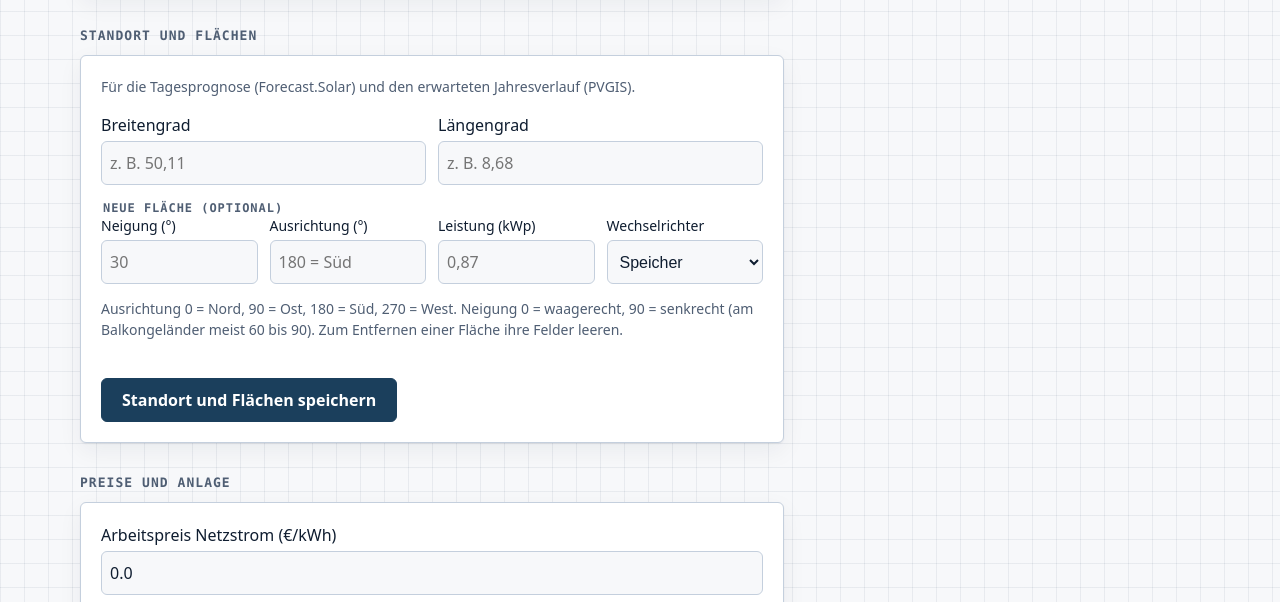
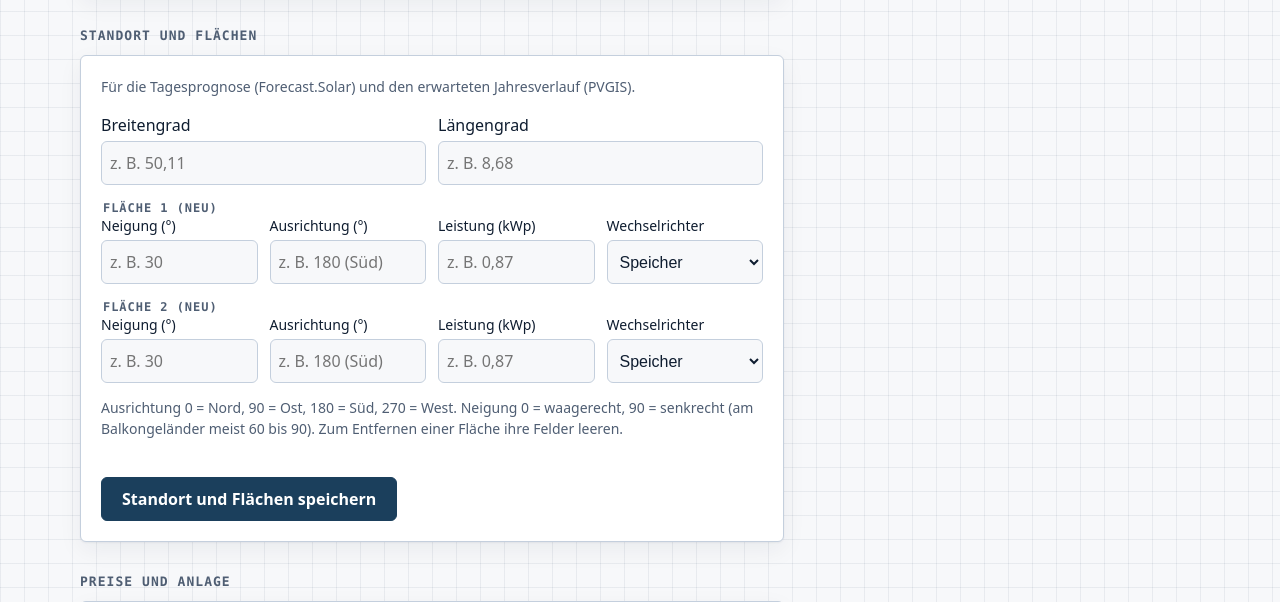
Before and after one commit to balkonaut/balkonaut, a FastAPI app: page /einstellungen in a window 1280 px wide. Shown: the part 469-1071 px from the top of the page. Run offline with FastAPI, Linux system fonts and the light colour scheme.

Commit message:
Einstellungen: Flächen-Fehler nennen das Feld, Eingaben bleiben stehen
Bei einem Fehler zeigt die Seite die Eingaben statt des gespeicherten Stands und listet je
Feld, was nicht passt (z. B. Fläche 2, Ausrichtung: 0 bis 360, oder fehlender Standort). Ohne
gespeicherte Flächen gibt es zwei leere Zeilen, Zahlen dürfen ° und Leerzeichen enthalten,
Platzhalter klar als Beispiel gekennzeichnet.

Refs #72

```diff
--- a/app/main.py
+++ b/app/main.py
@@ -33,7 +33,7 @@ templates.env.filters.update(
     de=de,
     abs_de=lambda v, d=1: de(abs(v) if isinstance(v, (int, float)) else None, d),
     pct=lambda v: "–" if v is None else de(v * 100, 0) + " %",
-    komma=lambda v: f"{v:g}".replace(".", ","),  # Eingabefelder: 50,1 statt 50.1, ohne überflüssige Nullen
+    komma=lambda v: v if isinstance(v, str) else f"{v:g}".replace(".", ","),  # Eingabefelder: 50,1 statt 50.1
     ago=lambda s: f"{s} s" if s < 120 else f"{s // 60} min" if s < 7200 else f"{s // 3600} h",
 )
 # Adresse, unter der die Integration das Add-on erreicht (Hostname des Add-on-Containers im HA-Netz)
@@ -323,28 +323,39 @@ async def save_devices(request, cfg, form):
 
 
 async def save_planes(request, cfg, form):
-    """Standort und Flächen; leere Zeilen fallen weg, so lässt sich eine Fläche auch entfernen."""
-    num = lambda text: float(text.replace(",", "."))
-    try:
-        lat, lon = (form.get(k, [""])[0].strip() for k in ("lat", "lon"))
-        location = {"lat": num(lat), "lon": num(lon)} if lat or lon else None
-        if location and not (-90 <= location["lat"] <= 90 and -180 <= location["lon"] <= 180):
-            raise ValueError
-        planes = []
-        for dec, az, kwp, inv in zip(form.get("declination", []), form.get("azimuth", []), form.get("kwp", []),
-                                     form.get("inverter", [])):
-            if dec.strip() or az.strip() or kwp.strip():
-                plane = {"declination": num(dec), "azimuth": num(az), "kwp": num(kwp), "inverter": inv}
-                if not (0 <= plane["declination"] <= 90 and 0 <= plane["azimuth"] <= 360 and 0 < plane["kwp"] <= 100
-                        and inv in ("storage", "extra")):
-                    raise ValueError
-                planes.append(plane)
-        if planes and not location:
-            raise ValueError
-    except ValueError:
-        return await settings_page(request, cfg, 400, planes_error=(
-            "Bitte Breite (-90 bis 90) und Länge (-180 bis 180) angeben, je Fläche Neigung 0 bis 90, "
-            "Ausrichtung 0 bis 360 und kWp über 0."))
+    """Standort und Flächen; leere Zeilen fallen weg, so lässt sich eine Fläche auch entfernen. Bei Fehlern bleiben
+    die Eingaben stehen und die Meldung nennt das Feld."""
+    def num(text, low, high, what):
+        try:
+            value = float(text.replace("°", "").replace(",", ".").strip())
+        except ValueError:
+            raise ValueError(f"{what}: bitte eine Zahl eingeben") from None
+        if not low <= value <= high:
+            raise ValueError(f"{what}: {de(low, 0)} bis {de(high, 0)}")
+        return value
+    lat, lon = (form.get(k, [""])[0].strip() for k in ("lat", "lon"))
+    rows = [{"declination": d, "azimuth": a, "kwp": k, "inverter": i} for d, a, k, i in zip(
+        form.get("declination", []), form.get("azimuth", []), form.get("kwp", []), form.get("inverter", []))
+        if d.strip() or a.strip() or k.strip()]
+    errors, location, planes = [], None, []
+    if lat or lon:
+        try:
+            location = {"lat": num(lat, -90, 90, "Breitengrad"), "lon": num(lon, -180, 180, "Längengrad")}
+        except ValueError as e:
+            errors.append(str(e))
+    for n, row in enumerate(rows, 1):
+        try:
+            planes.append({"declination": num(row["declination"], 0, 90, f"Fläche {n}, Neigung"),
+                           "azimuth": num(row["azimuth"], 0, 360, f"Fläche {n}, Ausrichtung"),
+                           "kwp": num(row["kwp"], 0.01, 100, f"Fläche {n}, Leistung"),
+                           "inverter": "extra" if row["inverter"] == "extra" else "storage"})
+        except ValueError as e:
+            errors.append(str(e))
+    if rows and not (lat or lon):
+        errors.append("Für die Flächen fehlt der Standort: Breiten- und Längengrad eintragen")
+    if errors:
+        return await settings_page(request, cfg, 400, planes_error=errors,
+                                   entered={"location": {"lat": lat, "lon": lon}, "planes": rows})
     for key, value in (("location", location), ("planes", planes)):
         if value:
             cfg[key] = value
--- a/app/templates/settings.html
+++ b/app/templates/settings.html
@@ -76,17 +76,19 @@
 <h2 id="flaechen">Standort und Flächen</h2>
 <form method="post" action="einstellungen" class="card"><input type="hidden" name="bereich" value="flaechen">
   <p class="intro">Für die Tagesprognose (Forecast.Solar) und den erwarteten Jahresverlauf (PVGIS).</p>
-  {% if planes_error %}<p class="field-error" role="alert">{{ planes_error }}</p>{% endif %}
+  {% set src = entered or cfg %}
+  {% if planes_error %}<div class="field-error" role="alert"><p style="margin:0">Nicht gespeichert, bitte korrigieren:</p>
+    <ul style="margin:.25rem 0 0">{% for e in planes_error %}<li>{{ e }}</li>{% endfor %}</ul></div>{% endif %}
   <div class="pair">
-    <div><label for="lat">Breitengrad</label><input id="lat" name="lat" inputmode="decimal" value="{{ cfg.location.lat|komma if cfg.location else '' }}" placeholder="z. B. 50,11"></div>
-    <div><label for="lon">Längengrad</label><input id="lon" name="lon" inputmode="decimal" value="{{ cfg.location.lon|komma if cfg.location else '' }}" placeholder="z. B. 8,68"></div>
+    <div><label for="lat">Breitengrad</label><input id="lat" name="lat" inputmode="decimal" value="{{ src.location.lat|komma if src.location else '' }}" placeholder="z. B. 50,11"></div>
+    <div><label for="lon">Längengrad</label><input id="lon" name="lon" inputmode="decimal" value="{{ src.location.lon|komma if src.location else '' }}" placeholder="z. B. 8,68"></div>
   </div>
-  {% for p in (cfg.planes or []) + [{}] %}
+  {% for p in (src.planes or []) + [{}] * (1 if src.planes else 2) %}
   <fieldset class="planes">
-    <legend class="eyebrow">{{ "Neue Fläche (optional)" if not p else "Fläche " ~ loop.index }}</legend>
-    <div><label for="dec{{ loop.index }}">Neigung (°)</label><input id="dec{{ loop.index }}" name="declination" inputmode="decimal" value="{{ p.declination|komma if p else '' }}" placeholder="30"></div>
-    <div><label for="az{{ loop.index }}">Ausrichtung (°)</label><input id="az{{ loop.index }}" name="azimuth" inputmode="decimal" value="{{ p.azimuth|komma if p else '' }}" placeholder="180 = Süd"></div>
-    <div><label for="kwp{{ loop.index }}">Leistung (kWp)</label><input id="kwp{{ loop.index }}" name="kwp" inputmode="decimal" value="{{ p.kwp|komma if p else '' }}" placeholder="0,87"></div>
+    <legend class="eyebrow">{{ "Fläche " ~ loop.index ~ (" (neu)" if not p else "") }}</legend>
+    <div><label for="dec{{ loop.index }}">Neigung (°)</label><input id="dec{{ loop.index }}" name="declination" inputmode="decimal" value="{{ p.declination|komma if p else '' }}" placeholder="z. B. 30"></div>
+    <div><label for="az{{ loop.index }}">Ausrichtung (°)</label><input id="az{{ loop.index }}" name="azimuth" inputmode="decimal" value="{{ p.azimuth|komma if p else '' }}" placeholder="z. B. 180 (Süd)"></div>
+    <div><label for="kwp{{ loop.index }}">Leistung (kWp)</label><input id="kwp{{ loop.index }}" name="kwp" inputmode="decimal" value="{{ p.kwp|komma if p else '' }}" placeholder="z. B. 0,87"></div>
     <div><label for="inv{{ loop.index }}">Wechselrichter</label><select id="inv{{ loop.index }}" name="inverter">
       <option value="storage"{% if p.inverter != "extra" %} selected{% endif %}>Speicher</option>
       <option value="extra"{% if p.inverter == "extra" %} selected{% endif %}>Zusätzlicher</option></select></div>
```
Also changed, not shown: tests/test_settings.py (+3 -1 lines).
